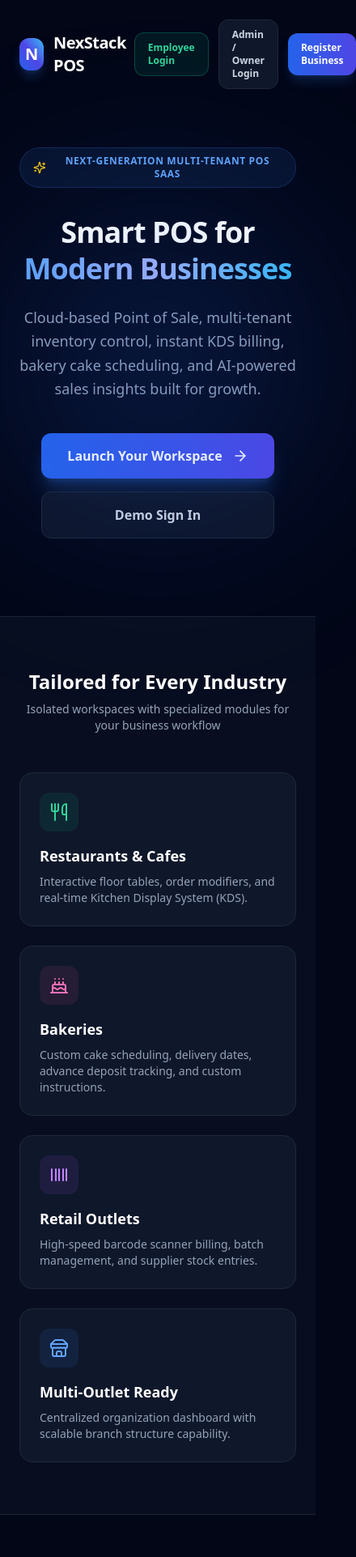
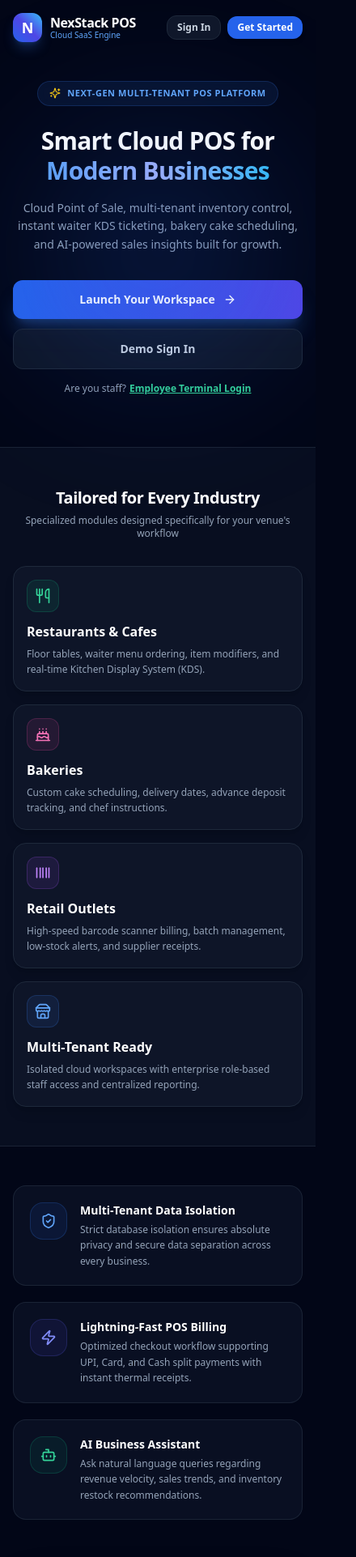
Before and after one commit to DineshMadhavanM/POS, a React (Vite) app in the folder frontend/: page / in a window 390 px wide. Shown: the top 1923 px of the page at 81% size, 440 px wide, since content can reach past the window. Built offline with nearby package versions, Linux system fonts and the light colour scheme.

Commit message:
feat(landing): enhance landing page mobile UI and remove pricing plans section

```diff
--- a/frontend/src/pages/LandingPage.tsx
+++ b/frontend/src/pages/LandingPage.tsx
@@ -7,218 +7,252 @@ import {
   Barcode,
   ShieldCheck,
   Zap,
-  BarChart3,
   Bot,
   ArrowRight,
-  CheckCircle2,
-  Sparkles
+  Sparkles,
+  Users,
+  LogIn,
+  Layers,
+  Receipt,
+  Smartphone
 } from 'lucide-react';
 
 export const LandingPage: React.FC = () => {
   return (
-    <div className="min-h-screen bg-slate-950 text-slate-100 flex flex-col">
+    <div className="min-h-screen bg-slate-950 text-slate-100 flex flex-col w-full max-w-full overflow-x-hidden selection:bg-blue-600 selection:text-white">
       {/* Navigation Bar */}
-      <header className="w-full max-w-7xl mx-auto px-6 py-6 flex items-center justify-between z-10">
-        <div className="flex items-center gap-3">
-          <div className="w-10 h-10 rounded-xl bg-gradient-to-tr from-blue-600 via-indigo-600 to-sky-400 flex items-center justify-center text-white font-black text-xl shadow-lg shadow-blue-500/25">
+      <header className="w-full max-w-7xl mx-auto px-4 sm:px-6 py-4 sm:py-6 flex items-center justify-between z-20">
+        <Link to="/" className="flex items-center gap-2.5 sm:gap-3 group">
+          <div className="w-9 h-9 sm:w-10 sm:h-10 rounded-xl bg-gradient-to-tr from-blue-600 via-indigo-600 to-sky-400 flex items-center justify-center text-white font-black text-lg sm:text-xl shadow-lg shadow-blue-500/25 group-hover:scale-105 transition">
             N
           </div>
-          <span className="font-bold text-xl text-white tracking-tight">NexStack POS</span>
-        </div>
+          <div className="flex flex-col">
+            <span className="font-bold text-base sm:text-xl text-white tracking-tight leading-tight">NexStack POS</span>
+            <span className="text-[10px] text-blue-400 font-medium -mt-0.5">Cloud SaaS Engine</span>
+          </div>
+        </Link>
 
-        <div className="flex items-center gap-3">
+        {/* Desktop Navigation Actions */}
+        <div className="hidden sm:flex items-center gap-2.5">
           <Link
             to="/employee-login"
-            className="px-4 py-2.5 rounded-xl text-xs font-semibold text-emerald-400 bg-emerald-500/10 hover:bg-emerald-500/20 border border-emerald-500/30 transition flex items-center gap-1.5"
+            className="px-3.5 py-2 rounded-xl text-xs font-semibold text-emerald-400 bg-emerald-500/10 hover:bg-emerald-500/20 border border-emerald-500/30 transition flex items-center gap-1.5 active:scale-95"
           >
+            <Users className="w-3.5 h-3.5" />
             <span>Employee Login</span>
           </Link>
           <Link
             to="/login"
-            className="px-4 py-2.5 rounded-xl text-xs font-semibold text-slate-300 hover:text-white bg-slate-900 hover:bg-slate-800 border border-slate-800 transition"
+            className="px-3.5 py-2 rounded-xl text-xs font-semibold text-slate-300 hover:text-white bg-slate-900 hover:bg-slate-800 border border-slate-800 transition flex items-center gap-1.5 active:scale-95"
           >
-            Admin / Owner Login
+            <LogIn className="w-3.5 h-3.5" />
+            <span>Admin Login</span>
           </Link>
           <Link
             to="/register"
-            className="px-4 py-2.5 rounded-xl text-xs font-semibold text-white bg-gradient-to-r from-blue-600 to-indigo-600 hover:from-blue-500 hover:to-indigo-500 shadow-lg shadow-blue-500/20 transition"
+            className="px-4 py-2 rounded-xl text-xs font-bold text-white bg-gradient-to-r from-blue-600 to-indigo-600 hover:from-blue-500 hover:to-indigo-500 shadow-lg shadow-blue-500/20 transition flex items-center gap-1.5 active:scale-95"
           >
-            Register Business
+            <span>Register Business</span>
+            <ArrowRight className="w-3.5 h-3.5" />
+          </Link>
+        </div>
+
+        {/* Mobile Navigation Actions */}
+        <div className="flex sm:hidden items-center gap-2">
+          <Link
+            to="/login"
+            className="px-3 py-1.5 rounded-xl text-xs font-semibold text-slate-300 bg-slate-900 border border-slate-800 transition active:scale-95"
+          >
+            Sign In
+          </Link>
+          <Link
+            to="/register"
+            className="px-3 py-1.5 rounded-xl text-xs font-bold text-white bg-blue-600 shadow-md transition active:scale-95"
+          >
+            Get Started
           </Link>
         </div>
       </header>
 
       {/* Hero Section */}
-      <section className="relative pt-12 pb-24 px-6 text-center max-w-5xl mx-auto flex-1 flex flex-col justify-center items-center">
+      <section className="relative pt-8 sm:pt-16 pb-16 sm:pb-24 px-4 sm:px-6 text-center max-w-5xl mx-auto flex-1 flex flex-col justify-center items-center w-full min-w-0">
         {/* Glow backdrop decorative effect */}
-        <div className="absolute top-1/2 left-1/2 -translate-x-1/2 -translate-y-1/2 w-96 h-96 bg-blue-600/20 blur-[120px] rounded-full pointer-events-none"></div>
+        <div className="absolute top-1/2 left-1/2 -translate-x-1/2 -translate-y-1/2 w-72 sm:w-96 h-72 sm:h-96 bg-blue-600/20 blur-[100px] sm:blur-[140px] rounded-full pointer-events-none"></div>
 
-        <div className="inline-flex items-center gap-2 px-4 py-2 rounded-full bg-blue-500/10 border border-blue-500/20 text-blue-400 text-xs font-semibold uppercase tracking-wider mb-8">
-          <Sparkles className="w-4 h-4 text-yellow-400 animate-pulse" />
-          <span>Next-Generation Multi-Tenant POS SaaS</span>
+        {/* Badge */}
+        <div className="inline-flex items-center gap-2 px-3.5 py-1.5 rounded-full bg-blue-500/10 border border-blue-500/20 text-blue-400 text-[11px] sm:text-xs font-semibold uppercase tracking-wider mb-6 sm:mb-8 backdrop-blur-md">
+          <Sparkles className="w-3.5 h-3.5 text-yellow-400 animate-pulse shrink-0" />
+          <span className="truncate">Next-Gen Multi-Tenant POS Platform</span>
         </div>
 
-        <h1 className="text-4xl sm:text-6xl font-extrabold text-white tracking-tight leading-tight max-w-4xl">
-          Smart POS for <span className="bg-gradient-to-r from-blue-400 via-indigo-300 to-sky-400 bg-clip-text text-transparent">Modern Businesses</span>
+        {/* Heading */}
+        <h1 className="text-3xl sm:text-5xl md:text-6xl font-black text-white tracking-tight leading-tight max-w-4xl">
+          Smart Cloud POS for{' '}
+          <span className="bg-gradient-to-r from-blue-400 via-indigo-300 to-sky-400 bg-clip-text text-transparent">
+            Modern Businesses
+          </span>
         </h1>
 
-        <p className="mt-6 text-lg sm:text-xl text-slate-400 max-w-2xl font-normal leading-relaxed">
-          Cloud-based Point of Sale, multi-tenant inventory control, instant KDS billing, bakery cake scheduling, and AI-powered sales insights built for growth.
+        {/* Subtitle */}
+        <p className="mt-4 sm:mt-6 text-sm sm:text-lg text-slate-400 max-w-2xl font-normal leading-relaxed">
+          Cloud Point of Sale, multi-tenant inventory control, instant waiter KDS ticketing, bakery cake scheduling, and AI-powered sales insights built for growth.
         </p>
 
-        <div className="mt-10 flex flex-col sm:flex-row items-center gap-4">
+        {/* CTA Buttons */}
+        <div className="mt-8 sm:mt-10 flex flex-col sm:flex-row items-center gap-3 sm:gap-4 w-full sm:w-auto">
           <Link
             to="/register"
-            className="w-full sm:w-auto px-8 py-4 rounded-xl text-base font-bold text-white bg-gradient-to-r from-blue-600 to-indigo-600 hover:from-blue-500 hover:to-indigo-500 shadow-xl shadow-blue-500/25 flex items-center justify-center gap-3 transition"
+            className="w-full sm:w-auto px-6 sm:px-8 py-3.5 sm:py-4 rounded-xl sm:rounded-2xl text-sm sm:text-base font-bold text-white bg-gradient-to-r from-blue-600 to-indigo-600 hover:from-blue-500 hover:to-indigo-500 shadow-xl shadow-blue-500/25 flex items-center justify-center gap-2.5 transition active:scale-95"
           >
             <span>Launch Your Workspace</span>
-            <ArrowRight className="w-5 h-5" />
+            <ArrowRight className="w-4 h-4 sm:w-5 sm:h-5" />
           </Link>
           <Link
             to="/login"
-            className="w-full sm:w-auto px-8 py-4 rounded-xl text-base font-bold text-slate-300 bg-slate-900/80 hover:bg-slate-800 border border-slate-800 transition flex items-center justify-center"
+            className="w-full sm:w-auto px-6 sm:px-8 py-3.5 sm:py-4 rounded-xl sm:rounded-2xl text-sm sm:text-base font-bold text-slate-300 bg-slate-900/90 hover:bg-slate-800 border border-slate-800 transition flex items-center justify-center active:scale-95"
           >
             Demo Sign In
+          </Link>
+        </div>
+
+        {/* Mobile Quick Action Link */}
+        <div className="mt-4 sm:hidden flex items-center gap-1 text-xs text-slate-400">
+          <span>Are you staff?</span>
+          <Link to="/employee-login" className="text-emerald-400 font-semibold underline">
+            Employee Terminal Login
           </Link>
         </div>
       </section>
 
       {/* Business Types Grid */}
-      <section className="py-16 bg-slate-900/50 border-y border-slate-800/80 px-6">
+      <section className="py-12 sm:py-16 bg-slate-900/50 border-y border-slate-800/80 px-4 sm:px-6 w-full">
         <div className="max-w-7xl mx-auto">
-          <div className="text-center mb-12">
-            <h2 className="text-2xl sm:text-3xl font-bold text-white">Tailored for Every Industry</h2>
-            <p className="text-slate-400 text-sm mt-2">Isolated workspaces with specialized modules for your business workflow</p>
+          <div className="text-center mb-8 sm:mb-12">
+            <h2 className="text-xl sm:text-3xl font-extrabold text-white tracking-tight">Tailored for Every Industry</h2>
+            <p className="text-slate-400 text-xs sm:text-sm mt-1.5">Specialized modules designed specifically for your venue's workflow</p>
           </div>
 
-          <div className="grid grid-cols-1 md:grid-cols-2 lg:grid-cols-4 gap-6">
-            <div className="p-6 bg-slate-900 rounded-2xl border border-slate-800 hover:border-blue-500/40 transition">
-              <div className="w-12 h-12 rounded-xl bg-emerald-500/10 text-emerald-400 flex items-center justify-center mb-4">
-                <Utensils className="w-6 h-6" />
+          <div className="grid grid-cols-1 sm:grid-cols-2 lg:grid-cols-4 gap-4 sm:gap-6">
+            {/* Card 1: Restaurant */}
+            <div className="p-4 sm:p-6 bg-slate-900/90 rounded-2xl border border-slate-800 hover:border-emerald-500/40 transition group shadow-lg">
+              <div className="w-10 h-10 sm:w-12 sm:h-12 rounded-xl bg-emerald-500/10 border border-emerald-500/20 text-emerald-400 flex items-center justify-center mb-3 sm:mb-4 group-hover:scale-110 transition">
+                <Utensils className="w-5 h-5 sm:w-6 sm:h-6" />
               </div>
-              <h3 className="text-lg font-bold text-white">Restaurants & Cafes</h3>
-              <p className="text-slate-400 text-sm mt-2">Interactive floor tables, order modifiers, and real-time Kitchen Display System (KDS).</p>
+              <h3 className="text-base sm:text-lg font-bold text-white group-hover:text-emerald-400 transition">Restaurants & Cafes</h3>
+              <p className="text-slate-400 text-xs sm:text-sm mt-1.5 leading-relaxed">
+                Floor tables, waiter menu ordering, item modifiers, and real-time Kitchen Display System (KDS).
+              </p>
             </div>
 
-            <div className="p-6 bg-slate-900 rounded-2xl border border-slate-800 hover:border-pink-500/40 transition">
-              <div className="w-12 h-12 rounded-xl bg-pink-500/10 text-pink-400 flex items-center justify-center mb-4">
-                <Cake className="w-6 h-6" />
+            {/* Card 2: Bakery */}
+            <div className="p-4 sm:p-6 bg-slate-900/90 rounded-2xl border border-slate-800 hover:border-pink-500/40 transition group shadow-lg">
+              <div className="w-10 h-10 sm:w-12 sm:h-12 rounded-xl bg-pink-500/10 border border-pink-500/20 text-pink-400 flex items-center justify-center mb-3 sm:mb-4 group-hover:scale-110 transition">
+                <Cake className="w-5 h-5 sm:w-6 sm:h-6" />
               </div>
-              <h3 className="text-lg font-bold text-white">Bakeries</h3>
-              <p className="text-slate-400 text-sm mt-2">Custom cake scheduling, delivery dates, advance deposit tracking, and custom instructions.</p>
+              <h3 className="text-base sm:text-lg font-bold text-white group-hover:text-pink-400 transition">Bakeries</h3>
+              <p className="text-slate-400 text-xs sm:text-sm mt-1.5 leading-relaxed">
+                Custom cake scheduling, delivery dates, advance deposit tracking, and chef instructions.
+              </p>
             </div>
 
-            <div className="p-6 bg-slate-900 rounded-2xl border border-slate-800 hover:border-purple-500/40 transition">
-              <div className="w-12 h-12 rounded-xl bg-purple-500/10 text-purple-400 flex items-center justify-center mb-4">
-                <Barcode className="w-6 h-6" />
+            {/* Card 3: Retail */}
+            <div className="p-4 sm:p-6 bg-slate-900/90 rounded-2xl border border-slate-800 hover:border-purple-500/40 transition group shadow-lg">
+              <div className="w-10 h-10 sm:w-12 sm:h-12 rounded-xl bg-purple-500/10 border border-purple-500/20 text-purple-400 flex items-center justify-center mb-3 sm:mb-4 group-hover:scale-110 transition">
+                <Barcode className="w-5 h-5 sm:w-6 sm:h-6" />
               </div>
-              <h3 className="text-lg font-bold text-white">Retail Outlets</h3>
-              <p className="text-slate-400 text-sm mt-2">High-speed barcode scanner billing, batch management, and supplier stock entries.</p>
+              <h3 className="text-base sm:text-lg font-bold text-white group-hover:text-purple-400 transition">Retail Outlets</h3>
+              <p className="text-slate-400 text-xs sm:text-sm mt-1.5 leading-relaxed">
+                High-speed barcode scanner billing, batch management, low-stock alerts, and supplier receipts.
+              </p>
             </div>
 
-            <div className="p-6 bg-slate-900 rounded-2xl border border-slate-800 hover:border-blue-500/40 transition">
-              <div className="w-12 h-12 rounded-xl bg-blue-500/10 text-blue-400 flex items-center justify-center mb-4">
-                <Store className="w-6 h-6" />
+            {/* Card 4: Multi-Tenant */}
+            <div className="p-4 sm:p-6 bg-slate-900/90 rounded-2xl border border-slate-800 hover:border-blue-500/40 transition group shadow-lg">
+              <div className="w-10 h-10 sm:w-12 sm:h-12 rounded-xl bg-blue-500/10 border border-blue-500/20 text-blue-400 flex items-center justify-center mb-3 sm:mb-4 group-hover:scale-110 transition">
+                <Store className="w-5 h-5 sm:w-6 sm:h-6" />
               </div>
-              <h3 className="text-lg font-bold text-white">Multi-Outlet Ready</h3>
-              <p className="text-slate-400 text-sm mt-2">Centralized organization dashboard with scalable branch structure capability.</p>
+              <h3 className="text-base sm:text-lg font-bold text-white group-hover:text-blue-400 transition">Multi-Tenant Ready</h3>
+              <p className="text-slate-400 text-xs sm:text-sm mt-1.5 leading-relaxed">
+                Isolated cloud workspaces with enterprise role-based staff access and centralized reporting.
+              </p>
             </div>
           </div>
         </div>
       </section>
 
       {/* Feature Highlights */}
-      <section className="py-20 px-6 max-w-7xl mx-auto">
-        <div className="grid grid-cols-1 md:grid-cols-3 gap-8">
-          <div className="flex gap-4">
-            <div className="p-3 bg-blue-600/10 text-blue-400 rounded-xl shrink-0 h-fit">
-              <ShieldCheck className="w-6 h-6" />
+      <section className="py-12 sm:py-20 px-4 sm:px-6 max-w-7xl mx-auto w-full">
+        <div className="grid grid-cols-1 md:grid-cols-3 gap-5 sm:gap-8">
+          <div className="p-5 sm:p-6 bg-slate-900/60 border border-slate-800/80 rounded-2xl sm:rounded-3xl flex gap-4 items-start">
+            <div className="p-3 bg-blue-600/10 border border-blue-500/20 text-blue-400 rounded-2xl shrink-0">
+              <ShieldCheck className="w-5 h-5 sm:w-6 sm:h-6" />
             </div>
             <div>
-              <h4 className="font-bold text-white text-base">Multi-Tenant Data Isolation</h4>
-              <p className="text-slate-400 text-sm mt-1">Strict database query pre-filters ensure absolute privacy across every registered business.</p>
+              <h4 className="font-bold text-white text-sm sm:text-base">Multi-Tenant Data Isolation</h4>
+              <p className="text-slate-400 text-xs sm:text-sm mt-1 leading-relaxed">
+                Strict database isolation ensures absolute privacy and secure data separation across every business.
+              </p>
             </div>
           </div>
 
-          <div className="flex gap-4">
-            <div className="p-3 bg-indigo-600/10 text-indigo-400 rounded-xl shrink-0 h-fit">
-              <Zap className="w-6 h-6" />
+          <div className="p-5 sm:p-6 bg-slate-900/60 border border-slate-800/80 rounded-2xl sm:rounded-3xl flex gap-4 items-start">
+            <div className="p-3 bg-indigo-600/10 border border-indigo-500/20 text-indigo-400 rounded-2xl shrink-0">
+              <Zap className="w-5 h-5 sm:w-6 sm:h-6" />
             </div>
             <div>
-              <h4 className="font-bold text-white text-base">Fast Cashier POS Billing</h4>
-              <p className="text-slate-400 text-sm mt-1">Optimized checkout workflow with keyboard shortcuts, split payments, and instant receipts.</p>
+              <h4 className="font-bold text-white text-sm sm:text-base">Lightning-Fast POS Billing</h4>
+              <p className="text-slate-400 text-xs sm:text-sm mt-1 leading-relaxed">
+                Optimized checkout workflow supporting UPI, Card, and Cash split payments with instant thermal receipts.
+              </p>
             </div>
           </div>
 
-          <div className="flex gap-4">
-            <div className="p-3 bg-purple-600/10 text-purple-400 rounded-xl shrink-0 h-fit">
-              <Bot className="w-6 h-6" />
+          <div className="p-5 sm:p-6 bg-slate-900/60 border border-slate-800/80 rounded-2xl sm:rounded-3xl flex gap-4 items-start">
+            <div className="p-3 bg-emerald-600/10 border border-emerald-500/20 text-emerald-400 rounded-2xl shrink-0">
+              <Bot className="w-5 h-5 sm:w-6 sm:h-6" />
             </div>
             <div>
-              <h4 className="font-bold text-white text-base">AI Business Assistant</h4>
-              <p className="text-slate-400 text-sm mt-1">Ask natural language questions regarding revenue velocity, sales trends, and stock depletion.</p>
+              <h4 className="font-bold text-white text-sm sm:text-base">AI Business Assistant</h4>
+              <p className="text-slate-400 text-xs sm:text-sm mt-1 leading-relaxed">
+                Ask natural language queries regarding revenue velocity, sales trends, and inventory restock recommendations.
+              </p>
             </div>
           </div>
         </div>
       </section>
 
-      {/* Pricing Preview */}
-      <section className="py-16 bg-slate-900/60 border-t border-slate-800 px-6">
-        <div className="max-w-7xl mx-auto text-center">
-          <h2 className="text-3xl font-bold text-white">Simple, Transparent Plans</h2>
-          <p className="text-slate-400 text-sm mt-2">Scale seamlessly as your business grows</p>
-
-          <div className="grid grid-cols-1 md:grid-cols-3 gap-8 mt-12">
-            <div className="p-8 bg-slate-900 rounded-3xl border border-slate-800 flex flex-col justify-between">
-              <div>
-                <h3 className="text-xl font-bold text-white">Starter</h3>
-                <p className="text-3xl font-black text-white mt-4">$29 <span className="text-sm font-normal text-slate-400">/ mo</span></p>
-                <p className="text-slate-400 text-xs mt-2">Single outlet POS for boutique stores</p>
-                <ul className="mt-6 space-y-3 text-sm text-slate-300 text-left">
-                  <li className="flex items-center gap-2"><CheckCircle2 className="w-4 h-4 text-emerald-400" /> Standard POS Billing</li>
-                  <li className="flex items-center gap-2"><CheckCircle2 className="w-4 h-4 text-emerald-400" /> Product & Stock Tracking</li>
-                  <li className="flex items-center gap-2"><CheckCircle2 className="w-4 h-4 text-emerald-400" /> Basic Reports</li>
-                </ul>
-              </div>
-              <Link to="/register" className="mt-8 w-full py-3 bg-slate-800 hover:bg-slate-700 font-semibold rounded-xl text-sm transition">Choose Starter</Link>
-            </div>
-
-            <div className="p-8 bg-gradient-to-b from-blue-950/80 to-slate-900 rounded-3xl border-2 border-blue-500 shadow-xl shadow-blue-500/10 flex flex-col justify-between relative">
-              <div className="absolute -top-3.5 left-1/2 -translate-x-1/2 bg-blue-600 text-white text-xs uppercase font-bold px-3 py-1 rounded-full tracking-wider">Most Popular</div>
-              <div>
-                <h3 className="text-xl font-bold text-white">Professional</h3>
-                <p className="text-3xl font-black text-white mt-4">$69 <span className="text-sm font-normal text-slate-400">/ mo</span></p>
-                <p className="text-slate-400 text-xs mt-2">Complete suite for high-volume venues</p>
-                <ul className="mt-6 space-y-3 text-sm text-slate-300 text-left">
-                  <li className="flex items-center gap-2"><CheckCircle2 className="w-4 h-4 text-emerald-400" /> Everything in Starter</li>
-                  <li className="flex items-center gap-2"><CheckCircle2 className="w-4 h-4 text-emerald-400" /> Restaurant Tables & KDS Display</li>
-                  <li className="flex items-center gap-2"><CheckCircle2 className="w-4 h-4 text-emerald-400" /> Bakery Cake Custom Scheduler</li>
-                  <li className="flex items-center gap-2"><CheckCircle2 className="w-4 h-4 text-emerald-400" /> AI Assistant Queries</li>
-                </ul>
-              </div>
-              <Link to="/register" className="mt-8 w-full py-3 bg-blue-600 hover:bg-blue-500 font-semibold text-white rounded-xl text-sm transition shadow-lg shadow-blue-500/20">Choose Professional</Link>
-            </div>
-
-            <div className="p-8 bg-slate-900 rounded-3xl border border-slate-800 flex flex-col justify-between">
-              <div>
-                <h3 className="text-xl font-bold text-white">Enterprise</h3>
-                <p className="text-3xl font-black text-white mt-4">$149 <span className="text-sm font-normal text-slate-400">/ mo</span></p>
-                <p className="text-slate-400 text-xs mt-2">Multi-branch franchises & chains</p>
-                <ul className="mt-6 space-y-3 text-sm text-slate-300 text-left">
-                  <li className="flex items-center gap-2"><CheckCircle2 className="w-4 h-4 text-emerald-400" /> Unlimited Outlets & Staff</li>
-                  <li className="flex items-center gap-2"><CheckCircle2 className="w-4 h-4 text-emerald-400" /> Advanced Stock Audit Logs</li>
-                  <li className="flex items-center gap-2"><CheckCircle2 className="w-4 h-4 text-emerald-400" /> Priority 24/7 SLA Support</li>
-                </ul>
-              </div>
-              <Link to="/register" className="mt-8 w-full py-3 bg-slate-800 hover:bg-slate-700 font-semibold rounded-xl text-sm transition">Choose Enterprise</Link>
+      {/* Call to Action Banner */}
+      <section className="px-4 sm:px-6 pb-12 sm:pb-20 max-w-5xl mx-auto w-full">
+        <div className="p-6 sm:p-10 rounded-2xl sm:rounded-3xl bg-gradient-to-r from-blue-900/60 via-indigo-900/40 to-slate-900 border border-blue-500/30 text-center relative overflow-hidden shadow-2xl">
+          <div className="relative z-10 space-y-4 sm:space-y-6">
+            <h3 className="text-2xl sm:text-4xl font-extrabold text-white tracking-tight">
+              Ready to Upgrade Your Operations?
+            </h3>
+            <p className="text-slate-300 text-xs sm:text-base max-w-xl mx-auto leading-relaxed">
+              Launch your organization workspace today and start serving customers with our cloud POS engine.
+            </p>
+            <div className="flex flex-col sm:flex-row items-center justify-center gap-3 sm:gap-4 pt-2">
+              <Link
+                to="/register"
+                className="w-full sm:w-auto px-6 sm:px-8 py-3 sm:py-3.5 bg-blue-600 hover:bg-blue-500 text-white font-bold rounded-xl text-xs sm:text-sm shadow-lg shadow-blue-500/25 transition active:scale-95 flex items-center justify-center gap-2"
+              >
+                <span>Create Workspace</span>
+                <ArrowRight className="w-4 h-4" />
+              </Link>
+              <Link
+                to="/login"
+                className="w-full sm:w-auto px-6 sm:px-8 py-3 sm:py-3.5 bg-slate-800/90 hover:bg-slate-700 text-slate-200 font-semibold rounded-xl text-xs sm:text-sm border border-slate-700 transition active:scale-95 flex items-center justify-center"
+              >
+                Owner Login
+              </Link>
             </div>
           </div>
         </div>
       </section>
 
       {/* Footer */}
-      <footer className="py-8 border-t border-slate-800 px-6 text-center text-xs text-slate-500">
-        <p>© 2026 NexStack POS SaaS Engine. Built for modern business success.</p>
+      <footer className="py-6 sm:py-8 border-t border-slate-800/80 px-4 sm:px-6 text-center text-xs text-slate-500">
+        <p>© 2026 NexStack POS SaaS Platform. All rights reserved.</p>
       </footer>
     </div>
   );
```
